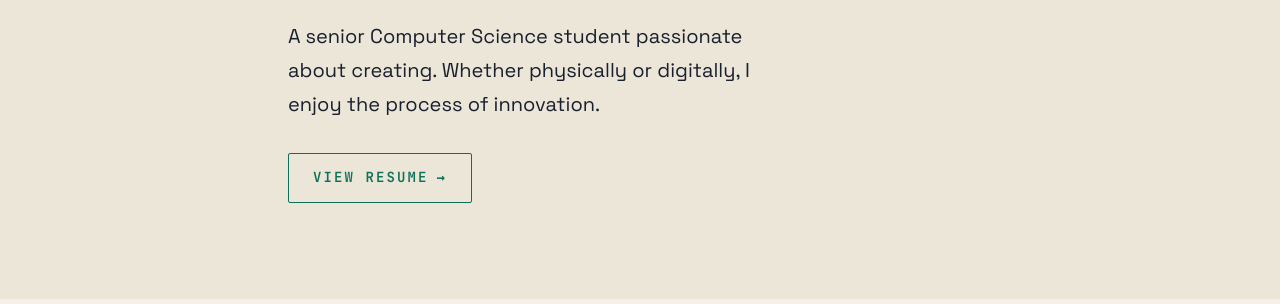
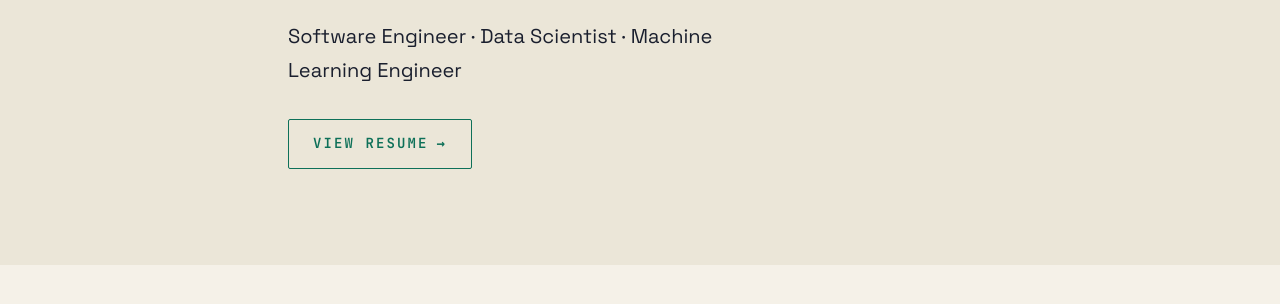
Before and after one commit to y3s1n/personal-portfolio, a plain HTML site: page index.html in a window 1280 px wide. Shown: the part 274-578 px from the top of the page. Drawn offline with Linux system fonts and the light colour scheme.

Commit message:
Reworked content

```diff
--- a/index.html
+++ b/index.html
@@ -56,7 +56,7 @@
             <div class="container">
                 <p class="hero-eyebrow">CS Senior · University of San Diego</p>
                 <h1 id="intro-heading">I'm Yesin</h1>
-                <p class="hero-lede">A senior Computer Science student passionate about creating. Whether physically or digitally, I enjoy the process of innovation.</p>
+                <p class="hero-lede">Software Engineer · Data Scientist · Machine Learning Engineer </p>
                 <a href="resume.html" class="btn btn-primary">View Resume <span aria-hidden="true">→</span></a>
             </div>
         </section>
```
Also changed, not shown: resume.html (+1 -1 lines).
